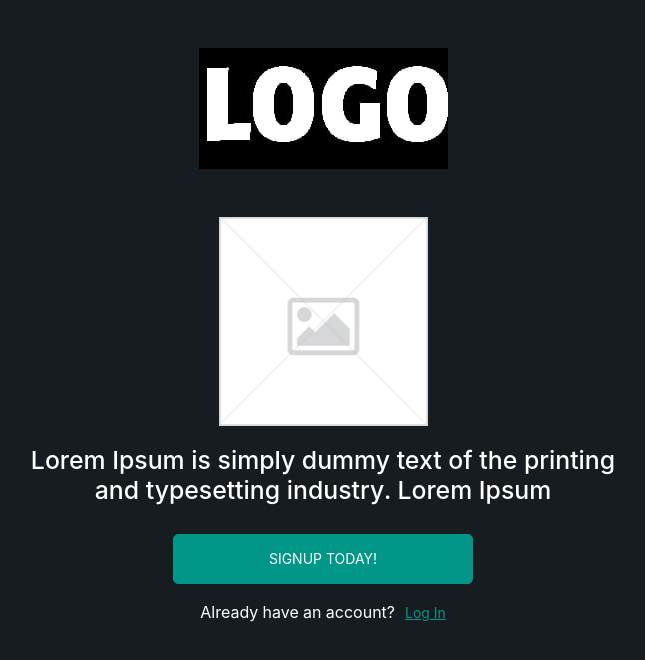
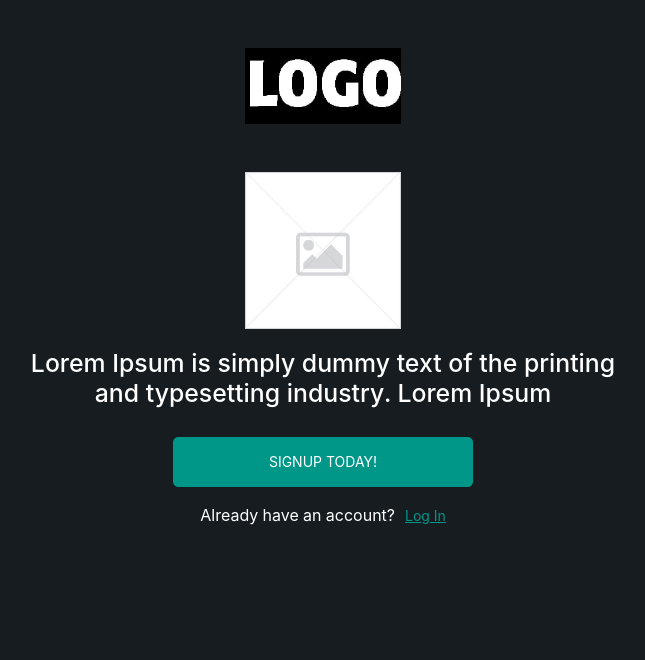
Before and after one commit to Ibrahim-Arif/dasmooth-project, a React (Create React App) app: page / in a window 1280 px wide. Shown: the top 660 px of the page, without its empty margins (317-962 px from the left). Built offline with nearby package versions, Linux system fonts and the light colour scheme; a web font is replaced by a local one.

Commit message:
some issues fixed

```diff
--- a/src/pages/SignIn.js
+++ b/src/pages/SignIn.js
@@ -39,8 +39,10 @@ export default function SignIn() {
 
   return (
     <Container className="d-flex flex-column" style={{ height: "100vh" }}>
-      <Container className="d-flex mt-5 justify-content-center align-items-center">
-        <img src={logo} />
+      <Container className="d-flex col-12 col-lg-7 mt-5 justify-content-center align-items-center">
+        <div className="col-5 col-md-3">
+          <img src={logo} style={{ width: "100%" }} />
+        </div>
       </Container>
       <Container className="d-flex flex-column col-12 col-lg-7 mt-5 justify-content-center align-items-center">
         <Title level={1} className="mb-5">
--- a/src/pages/Welcome.js
+++ b/src/pages/Welcome.js
@@ -17,11 +17,13 @@ export default function Welcome() {
 
   return (
     <Container className="d-flex flex-column mb-5">
-      <Container className="d-flex mt-5 justify-content-center align-items-center">
-        <img src={logo} />
+      <Container className="d-flex col-12 col-lg-7 mt-5 justify-content-center align-items-center">
+        <div className="col-6 col-md-3">
+          <img src={logo} style={{ width: "100%" }} />
+        </div>
       </Container>
       <Container className="d-flex flex-column col-12 col-lg-7 mt-5 justify-content-center align-items-center">
-        <div className="col-6 col-md-4">
+        <div className="col-6 col-md-3">
           <img src={placeHolder} style={{ width: "100%" }} />
         </div>
 
```
